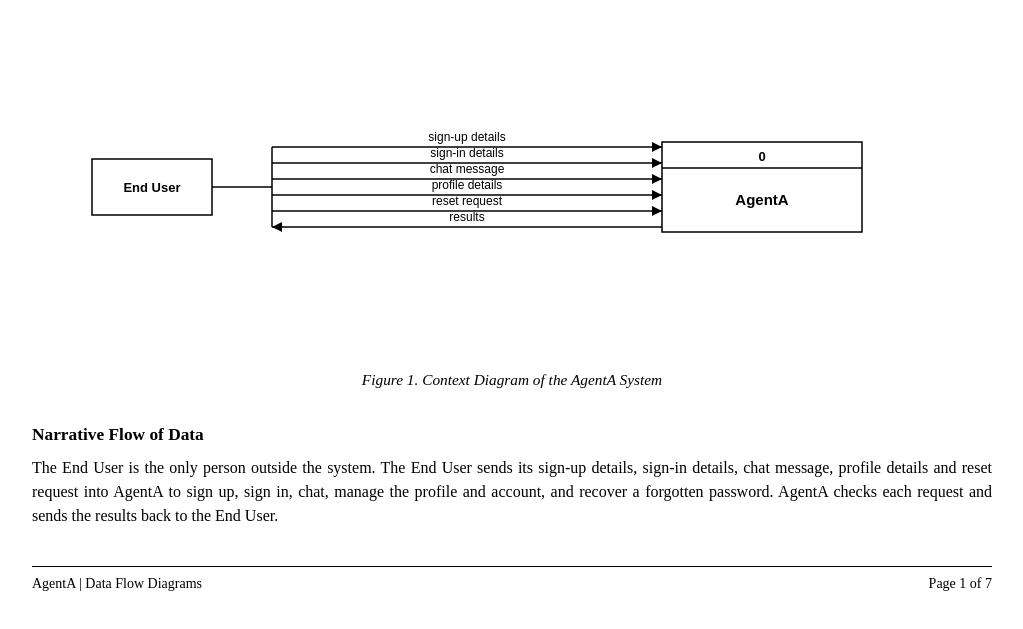
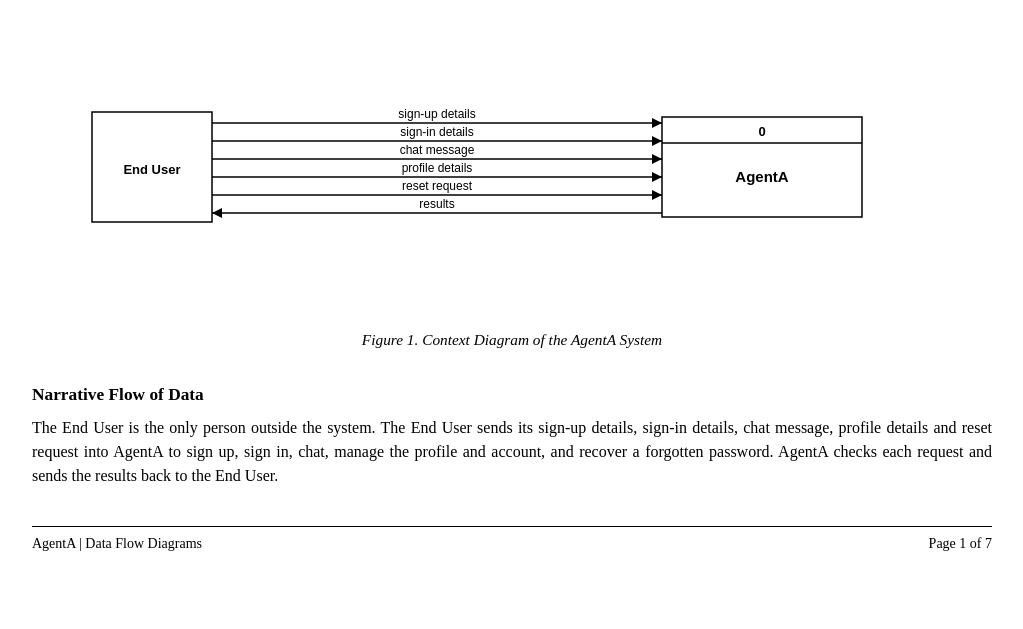
Before and after one commit to Shuash11/agentA-dfd, a plain HTML site: page Figure 1 - Context Diagram.html in a window 1280 px wide. Shown: the part 127-756 px from the top of the page, without its empty margins (128-1151 px from the left). Drawn offline with Linux system fonts and the light colour scheme.

Commit message:
Remove IDEF3 bus junction from Context Diagram
The five outbound flows were routed through a vertical connector at x=210 instead of leaving the entity box directly. Junctions are not a Gane and Sarson construct - the notation defines only process, external entity, data store and labeled arrow. All six flows now run as separate straight arrows from the End User box edge to the process 0 box edge. The End User box rises from 120x56 to 120x110 so all six attach to its edge; it remains small and wider than a vertical bar.

```diff
--- a/Figure 1 - Context Diagram.html
+++ b/Figure 1 - Context Diagram.html
@@ -34,7 +34,7 @@
   <h1>CONTEXT DIAGRAM</h1>
 
   <div class="figure">
-    <svg xmlns="http://www.w3.org/2000/svg" viewBox="0 0 900 340" role="img"
+    <svg xmlns="http://www.w3.org/2000/svg" viewBox="0 0 900 300" role="img"
          aria-label="Context diagram: process 0 AgentA exchanges data with the End User."
          font-family="Arial, Helvetica, sans-serif" fill="#000">
       <defs>
@@ -44,43 +44,37 @@
         </marker>
       </defs>
 
-      <rect x="0" y="0" width="900" height="340" fill="#FFF" stroke="none"/>
+      <rect x="0" y="0" width="900" height="300" fill="#FFF" stroke="none"/>
+
+      <!-- External entity -->
+      <rect x="30" y="95" width="120" height="110" fill="#FFF" stroke="#000" stroke-width="1.5"/>
+      <text x="90" y="157" text-anchor="middle" font-size="13" font-weight="700">End User</text>
+
+      <!-- Process 0 -->
+      <rect x="600" y="100" width="200" height="100" fill="#FFF" stroke="#000" stroke-width="1.5"/>
+      <line x1="600" y1="126" x2="800" y2="126" stroke="#000" stroke-width="1.5"/>
+      <text x="700" y="119" text-anchor="middle" font-size="13" font-weight="700">0</text>
+      <text x="700" y="165" text-anchor="middle" font-size="15" font-weight="700">AgentA</text>
 
       <!-- Data flows: End User to process 0 -->
       <g stroke="#000" stroke-width="1.5" fill="none">
-        <line x1="210" y1="130" x2="600" y2="130" marker-end="url(#arrow)"/>
-        <line x1="210" y1="146" x2="600" y2="146" marker-end="url(#arrow)"/>
-        <line x1="210" y1="162" x2="600" y2="162" marker-end="url(#arrow)"/>
-        <line x1="210" y1="178" x2="600" y2="178" marker-end="url(#arrow)"/>
-        <line x1="210" y1="194" x2="600" y2="194" marker-end="url(#arrow)"/>
+        <line x1="150" y1="106" x2="600" y2="106" marker-end="url(#arrow)"/>
+        <line x1="150" y1="124" x2="600" y2="124" marker-end="url(#arrow)"/>
+        <line x1="150" y1="142" x2="600" y2="142" marker-end="url(#arrow)"/>
+        <line x1="150" y1="160" x2="600" y2="160" marker-end="url(#arrow)"/>
+        <line x1="150" y1="178" x2="600" y2="178" marker-end="url(#arrow)"/>
         <!-- Data flow: process 0 back to End User -->
-        <line x1="600" y1="210" x2="210" y2="210" marker-end="url(#arrow)"/>
+        <line x1="600" y1="196" x2="150" y2="196" marker-end="url(#arrow)"/>
       </g>
-
-      <!-- External entity -->
-      <rect x="30" y="142" width="120" height="56" fill="#FFF" stroke="#000" stroke-width="1.5"/>
-      <text x="90" y="175" text-anchor="middle" font-size="13" font-weight="700">End User</text>
-
-      <!-- Connector carrying the flows to the small End User box -->
-      <g stroke="#000" stroke-width="1.5" fill="none">
-        <line x1="150" y1="170" x2="210" y2="170"/>
-        <line x1="210" y1="130" x2="210" y2="210"/>
-      </g>
-
-      <!-- Process 0 -->
-      <rect x="600" y="125" width="200" height="90" fill="#FFF" stroke="#000" stroke-width="1.5"/>
-      <line x1="600" y1="151" x2="800" y2="151" stroke="#000" stroke-width="1.5"/>
-      <text x="700" y="144" text-anchor="middle" font-size="13" font-weight="700">0</text>
-      <text x="700" y="188" text-anchor="middle" font-size="15" font-weight="700">AgentA</text>
 
       <!-- Flow labels -->
       <g font-size="12" text-anchor="middle">
-        <text x="405" y="124">sign-up details</text>
-        <text x="405" y="140">sign-in details</text>
-        <text x="405" y="156">chat message</text>
-        <text x="405" y="172">profile details</text>
-        <text x="405" y="188">reset request</text>
-        <text x="405" y="204">results</text>
+        <text x="375" y="101">sign-up details</text>
+        <text x="375" y="119">sign-in details</text>
+        <text x="375" y="137">chat message</text>
+        <text x="375" y="155">profile details</text>
+        <text x="375" y="173">reset request</text>
+        <text x="375" y="191">results</text>
       </g>
     </svg>
   </div>
```
